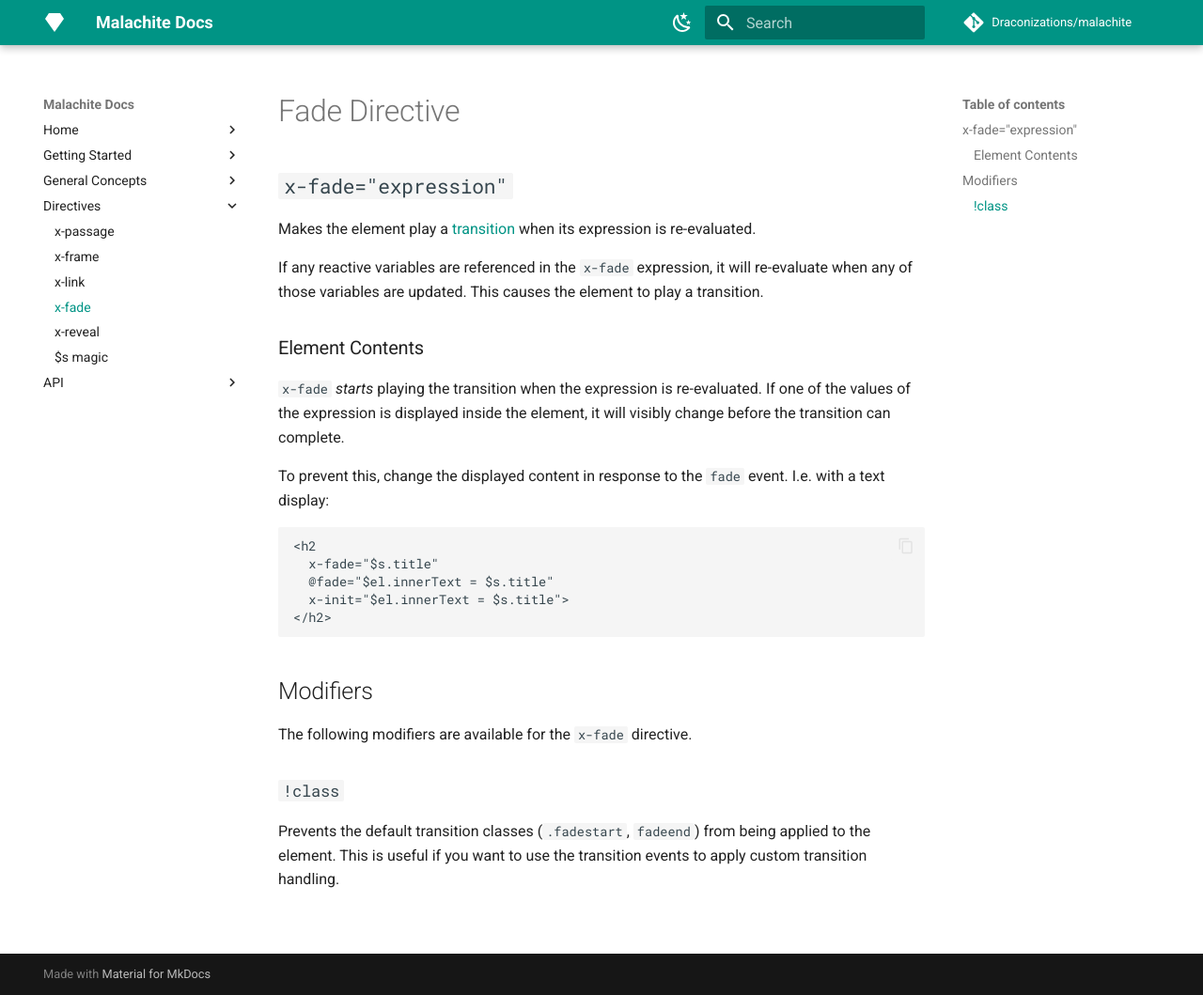
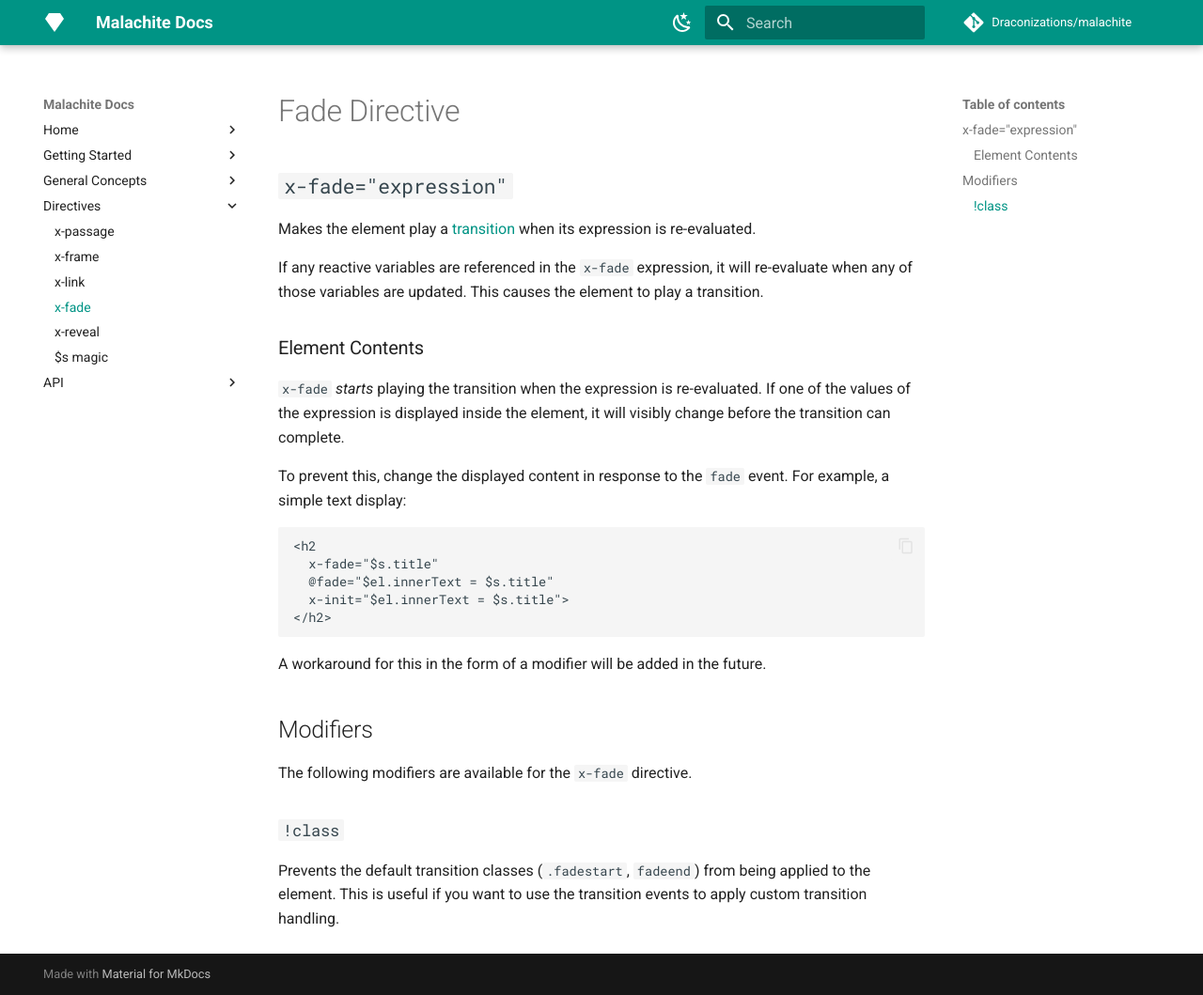
Before and after one commit to Draconizations/malachite, an MkDocs documentation site: the page built from docs/alpine/x-fade.md, in a window 1280 px wide and 1059 px high. Shown: the whole window at 94% size. Built offline with MkDocs 1.6.1 and Material for MkDocs 9.7.7, drawn with Linux system fonts in a browser that asks for light colours; comment, search, counter and statistics services are not loaded; the version menu is left out.

Commit message:
docs: clarify my sleepy 4am wording

````diff
--- a/docs/alpine/x-fade.md
+++ b/docs/alpine/x-fade.md
@@ -9,7 +9,7 @@ If any reactive variables are referenced in the `x-fade` expression, it will re-
 ### Element Contents
 `x-fade` *starts* playing the transition when the expression is re-evaluated. If one of the values of the expression is displayed inside the element, it will visibly change before the transition can complete.
 
-To prevent this, change the displayed content in response to the `fade` event. I.e. with a text display:
+To prevent this, change the displayed content in response to the `fade` event. For example, a simple text display:
 ```hmtl
 <h2
   x-fade="$s.title"
@@ -17,6 +17,7 @@ To prevent this, change the displayed content in response to the `fade` event. I
   x-init="$el.innerText = $s.title">
 </h2>
 ```
+A workaround for this in the form of a modifier will be added in the future.
 
 ## Modifiers
 The following modifiers are available for the `x-fade` directive.
````
